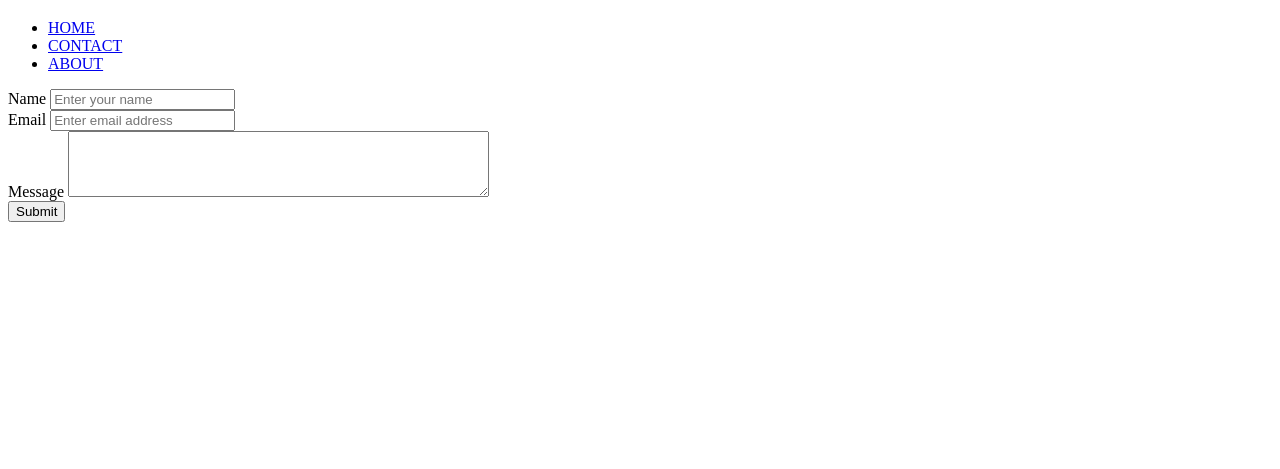
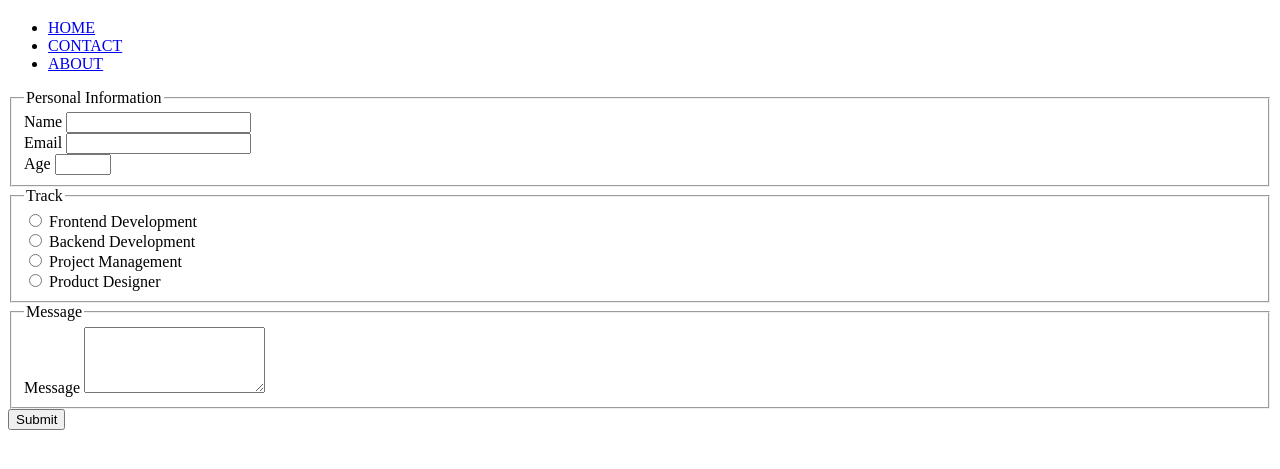
Before and after one commit to terejoe/sca_week2, a plain HTML site: page contact.html in a window 1280 px wide. Shown: the part 61-530 px from the top of the page. Drawn offline with Linux system fonts and the light colour scheme.

Commit message:
Added multimedia and updated tables and forms

```diff
--- a/contact.html
+++ b/contact.html
@@ -20,21 +20,51 @@
 
         <main>
             <form action="#" method="post">
-                <div>
+                <fieldset>
+                    <legend>Personal Information</legend>
                     <div>
                         <label for="name">Name</label>
-                        <input type = "name" id = "name" placeholder="Enter your name">
+                        <input type = "name" id = "name" name="name" required>
                     </div>
                     <div>
                         <label for="email">Email</label>
-                        <input type = "email" id = "email" placeholder="Enter email address">
+                        <input type = "email" id = "email" name="email" required>
                     </div>
                     <div>
-                        <label for="text">Message</label>
-                        <textarea id="message" rows="4" cols="50"></textarea>
+                        <label for="age">Age</label>
+                        <input type = "number" id = "age" name="age" min="18" max="60" required>
+                    </div>
+                </fieldset>
+
+                <fieldset>
+                    <legend>Track</legend>
+                    <div>
+                        <input type="radio" id="interest1" name="option">
+                        <label for="interest1">Frontend Development</label>
+                    </div>
+                    <div>
+                        <input type="radio" id="interest2" name="option">
+                        <label for="interest2">Backend Development</label>
+                    </div>
+                    <div>
+                        <input type="radio" id="interest3" name="option">
+                        <label for="interest3">Project Management</label>
+                    </div>
+                    <div>
+                        <input type="radio" id="interest4" name="option">
+                        <label for="interest4">Product Designer</label>
                     </div>
 
-                </div>
+                </fieldset>
+
+                <fieldset>
+                    <legend>Message</legend>
+                    <div>
+                        <label for="message">Message</label>
+                        <textarea id="message" rows="4"></textarea>
+                    </div>
+                </fieldset>
+
                 <button type="submit">Submit</button>
             </form>
 
```
Also changed, not shown: about.html (+6 -10 lines), index.html (+15 -6 lines), media/background.jpg (added).
